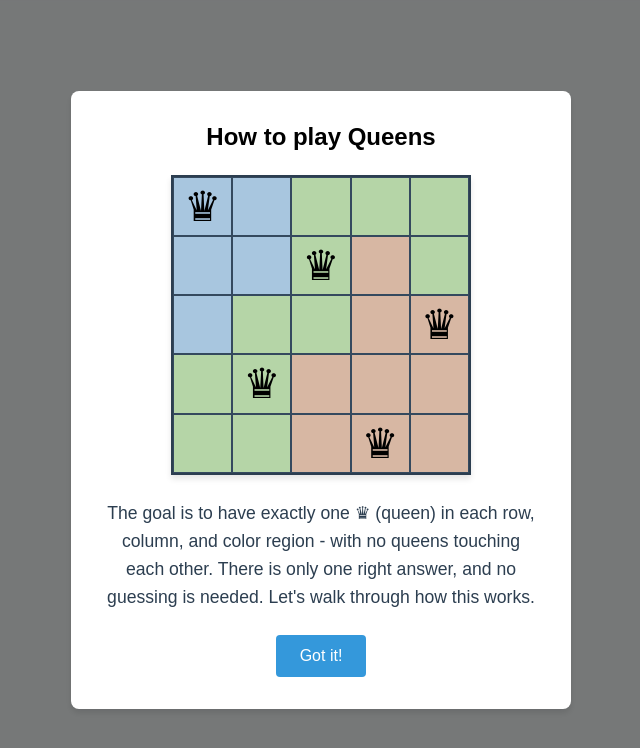
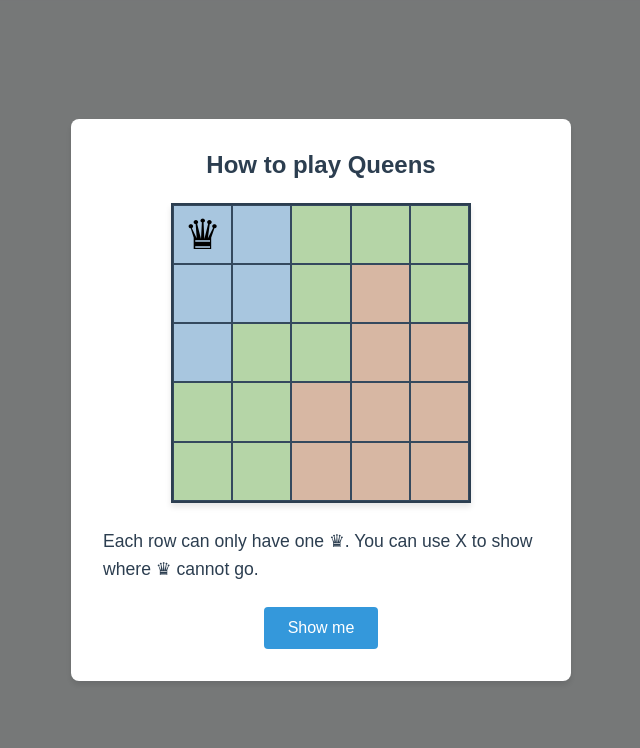
Before and after one commit to w3bdesign/queens-javascript, a website built with Vite: page queens-game/index.html in a window 1280 px wide. Both pictures are taken after a click on the button "How to Play". Shown: the whole page, without its empty margins (319-959 px from the left). Built offline with nearby package versions, Linux system fonts and the light colour scheme.

Commit message:
✨ feat: implement interactive step-by-step game tutorial
Add multi-step tutorial system with progressive board states and dynamic
text updates to teach game mechanics. Each step demonstrates different
rules with visual examples and interactive elements.

Key changes:
- Create TutorialState and TutorialStep interfaces
- Add step progression system with 5 tutorial stages
- Implement dynamic board updates and text content
- Update UI to support interactive tutorial flow

```diff
--- a/queens-game/index.html
+++ b/queens-game/index.html
@@ -21,11 +21,12 @@
         <div class="modal-content">
           <h2>How to play Queens</h2>
           <div class="tutorial-board"></div>
-          <p class="tutorial-text">
-            The goal is to have exactly one ♛ (queen) in each row, column, and color region - with no queens touching each other.
-            There is only one right answer, and no guessing is needed. Let's walk through how this works.
-          </p>
-          <button id="close-tutorial">Got it!</button>
+          <div class="tutorial-text">
+            <!-- Tutorial text will be dynamically updated by Tutorial class -->
+          </div>
+          <div class="button-container">
+            <button id="close-tutorial">Show me</button>
+          </div>
         </div>
       </div>
     </div>
--- a/queens-game/src/main.ts
+++ b/queens-game/src/main.ts
@@ -5,28 +5,23 @@ import { Tutorial } from './tutorial';
 document.addEventListener('DOMContentLoaded', (): void => {
     try {
         // Initialize game components
-    new Board(); // We don't need to store the instance since we're not using it directly
+        new Board();
         const tutorial = new Tutorial();
 
         // Get DOM elements with type assertions and null checks
         const tutorialBtn = document.getElementById('tutorial-btn');
-    const closeTutorialBtn = document.getElementById('close-tutorial');
         const tutorialModal = document.getElementById('tutorial-modal');
 
-    if (!tutorialBtn || !closeTutorialBtn || !tutorialModal) {
+        if (!tutorialBtn || !tutorialModal) {
             throw new Error('Required DOM elements not found');
         }
 
-    // Setup event listeners
+        // Setup tutorial button
         tutorialBtn.addEventListener('click', (): void => {
             tutorialModal.classList.remove('hidden');
             tutorial.show();
         });
 
-    closeTutorialBtn.addEventListener('click', (): void => {
-      tutorialModal.classList.add('hidden');
-      tutorial.hide();
-    });
     } catch (error) {
         // Type assertion for error object
         const errorMessage = error instanceof Error ? error.message : 'Unknown error occurred';
--- a/queens-game/src/style.css
+++ b/queens-game/src/style.css
@@ -9,7 +9,7 @@
   --region-1-color: #a8c6df;  /* Light blue */
   --region-2-color: #b5d5a7;  /* Light green */
   --region-3-color: #d7b7a3;  /* Light brown */
-  --queen-size: 2.6rem;  /* Define queen size as a variable */
+  --queen-size: 2.6rem;
 }
 
 * {
@@ -87,9 +87,10 @@ h1 {
 }
 
 .x-mark {
-  font-size: 1.5rem;
+  font-size: var(--queen-size);
   color: #666;
   opacity: 0.8;
+  user-select: none;
 }
 
 .invalid {
@@ -146,8 +147,14 @@ h1 {
   padding: 2rem;
   border-radius: 8px;
   max-width: 500px;
+  text-align: left;
+  box-shadow: 0 4px 6px rgba(0, 0, 0, 0.1);
+}
+
+.modal-content h2 {
   text-align: center;
-  box-shadow: 0 4px 6px rgba(0, 0, 0, 0.1);
+  color: var(--primary-color);
+  margin-bottom: 1.5rem;
 }
 
 .tutorial-text {
@@ -155,6 +162,21 @@ h1 {
   line-height: 1.6;
   color: var(--primary-color);
   font-size: 1.1rem;
+  text-align: left;
+}
+
+.tutorial-text ol {
+  margin-left: 1.5rem;
+  margin-top: 0.5rem;
+}
+
+.tutorial-text li {
+  margin-bottom: 0.5rem;
+}
+
+.modal-content .button-container {
+  text-align: center;
+  margin-top: 1.5rem;
 }
 
 button {
@@ -167,6 +189,7 @@ button {
   transition: all 0.3s ease;
   font-size: 1rem;
   font-weight: 500;
+  display: inline-block;
 }
 
 button:hover {
@@ -228,6 +251,14 @@ button:active {
   align-items: center;
   font-size: var(--queen-size);
   color: #000;
+  position: relative;
+}
+
+.tutorial-cell .x-mark {
+  position: absolute;
+  font-size: var(--queen-size);
+  color: #666;
+  opacity: 0.8;
 }
 
 .tutorial-cell.region-1 { background-color: var(--region-1-color); }
--- a/queens-game/src/tutorial.ts
+++ b/queens-game/src/tutorial.ts
@@ -1,9 +1,21 @@
+interface TutorialState {
+    queen?: boolean;
+    x?: boolean;
+}
+
+interface TutorialStep {
+    board: TutorialState[][];
+    text: string;
+    buttonText: string;
+}
+
 export class Tutorial {
     private static readonly BOARD_SIZE = 5;
     private static readonly QUEEN = '♛';
+    private static readonly X = 'X';
     private tutorialBoard: HTMLElement;
+    private currentStep: number = 0;
 
-    // Define color regions for the tutorial board
     private readonly colorRegions: number[][] = [
         [1, 1, 2, 2, 2],
         [1, 1, 2, 3, 2],
@@ -12,40 +24,151 @@ export class Tutorial {
         [2, 2, 3, 3, 3]
     ];
 
+    private readonly tutorialSteps: TutorialStep[] = [
+        {
+            board: [
+                [{ queen: true }, {}, {}, {}, {}],
+                [{}, {}, {}, {}, {}],
+                [{}, {}, {}, {}, {}],
+                [{}, {}, {}, {}, {}],
+                [{}, {}, {}, {}, {}]
+            ],
+            text: `Each row can only have one ${Tutorial.QUEEN}. You can use X to show where ${Tutorial.QUEEN} cannot go.`,
+            buttonText: "Show me"
+        },
+        {
+            board: [
+                [{ queen: true }, { x: true }, { x: true }, { x: true }, { x: true }],
+                [{}, {}, {}, {}, {}],
+                [{}, {}, {}, {}, {}],
+                [{}, {}, {}, {}, {}],
+                [{}, {}, {}, {}, {}]
+            ],
+            text: `Each column can also only have one ${Tutorial.QUEEN}. Tap to place X and we'll place the other X's for you for now.`,
+            buttonText: "Show me"
+        },
+        {
+            board: [
+                [{ queen: true }, { x: true }, { x: true }, { x: true }, { x: true }],
+                [{ x: true }, {}, {}, {}, {}],
+                [{ x: true }, {}, {}, {}, {}],
+                [{ x: true }, {}, {}, {}, {}],
+                [{ x: true }, {}, {}, {}, {}]
+            ],
+            text: `${Tutorial.QUEEN} cannot touch each other, not even diagonally. You can use X to mark all cells surrounding ${Tutorial.QUEEN}.`,
+            buttonText: "Show me"
+        },
+        {
+            board: [
+                [{ queen: true }, { x: true }, { x: true }, { x: true }, { x: true }],
+                [{ x: true }, { x: true }, { queen: true }, {}, {}],
+                [{ x: true }, {}, { x: true }, {}, { queen: true }],
+                [{ x: true }, { queen: true }, { x: true }, {}, {}],
+                [{ x: true }, {}, {}, { queen: true }, {}]
+            ],
+            text: `Here's everything we just learned:<ol>
+                <li>Your goal is to have exactly one ${Tutorial.QUEEN} in each row, column, and color region.</li>
+                <li>Tap once to place X and tap twice for ${Tutorial.QUEEN}. Use X to mark where ${Tutorial.QUEEN} cannot be placed.</li>
+                <li>Two ${Tutorial.QUEEN} cannot touch each other, not even diagonally.</li>
+                </ol>`,
+            buttonText: "See completed grid"
+        },
+        {
+            board: [
+                [{ queen: true }, { x: true }, { x: true }, { x: true }, { x: true }],
+                [{ x: true }, { x: true }, { queen: true }, { x: true }, { x: true }],
+                [{ x: true }, { x: true }, { x: true }, { x: true }, { queen: true }],
+                [{ x: true }, { queen: true }, { x: true }, { x: true }, { x: true }],
+                [{ x: true }, { x: true }, { queen: true }, { x: true }, { x: true }]
+            ],
+            text: "Game on! You're ready to play!",
+            buttonText: "Play game"
+        }
+    ];
+
     constructor() {
         const element = document.querySelector('.tutorial-board');
         if (!element) throw new Error('Tutorial board element not found');
         this.tutorialBoard = element as HTMLElement;
         this.initializeTutorialBoard();
+        this.setupTutorialControls();
     }
 
     private initializeTutorialBoard(): void {
-        const exampleBoard = [
-            [Tutorial.QUEEN, '', '', '', ''],
-            ['', '', Tutorial.QUEEN, '', ''],
-            ['', '', '', '', Tutorial.QUEEN],
-            ['', Tutorial.QUEEN, '', '', ''],
-            ['', '', '', Tutorial.QUEEN, '']
-        ];
-
         this.tutorialBoard.innerHTML = '';
+        const currentBoard = this.tutorialSteps[this.currentStep].board;
 
         for (let row = 0; row < Tutorial.BOARD_SIZE; row++) {
             for (let col = 0; col < Tutorial.BOARD_SIZE; col++) {
-                const cell = document.createElement('div');
-                cell.className = `tutorial-cell region-${this.colorRegions[row][col]}`;
-
-                if (exampleBoard[row][col]) {
-                    cell.textContent = exampleBoard[row][col];
-                    cell.classList.add('valid');
-                }
-
+                const cell = this.createTutorialCell(row, col, currentBoard[row][col]);
                 this.tutorialBoard.appendChild(cell);
             }
         }
+
+        // Update tutorial text
+        const tutorialText = document.querySelector('.tutorial-text');
+        if (tutorialText) {
+            tutorialText.innerHTML = this.tutorialSteps[this.currentStep].text;
+        }
+
+        // Update button text
+        const button = document.querySelector('#close-tutorial');
+        if (button) {
+            button.textContent = this.tutorialSteps[this.currentStep].buttonText;
+        }
+    }
+
+    private createTutorialCell(row: number, col: number, state: TutorialState): HTMLElement {
+        const cell = document.createElement('div');
+        cell.className = `tutorial-cell region-${this.colorRegions[row][col]}`;
+
+        if (state.queen) {
+            cell.textContent = Tutorial.QUEEN;
+            cell.classList.add('valid');
+        } else if (state.x) {
+            const xMark = document.createElement('span');
+            xMark.className = 'x-mark';
+            xMark.textContent = Tutorial.X;
+            cell.appendChild(xMark);
+        }
+
+        return cell;
+    }
+
+    private setupTutorialControls(): void {
+        const button = document.querySelector('#close-tutorial');
+        if (!button) return;
+
+        // Remove any existing event listeners
+        button.replaceWith(button.cloneNode(true));
+
+        // Get the fresh button reference
+        const newButton = document.querySelector('#close-tutorial');
+        if (!newButton) return;
+
+        // Add new event listener
+        newButton.addEventListener('click', (e: Event) => {
+            e.preventDefault(); // Prevent any default button behavior
+
+            if (this.currentStep < this.tutorialSteps.length - 1) {
+                // Move to next step
+                this.currentStep++;
+                this.initializeTutorialBoard();
+            } else {
+                // On final step, close the tutorial
+                const modal = document.querySelector('#tutorial-modal');
+                if (modal) {
+                    modal.classList.add('hidden');
+                }
+                this.hide();
+                this.currentStep = 0; // Reset for next time
+            }
+        });
     }
 
     public show(): void {
+        this.currentStep = 0;
+        this.initializeTutorialBoard();
         this.tutorialBoard.style.display = 'grid';
     }
 
```
Lines whose indentation alone changed are shown as unchanged.
